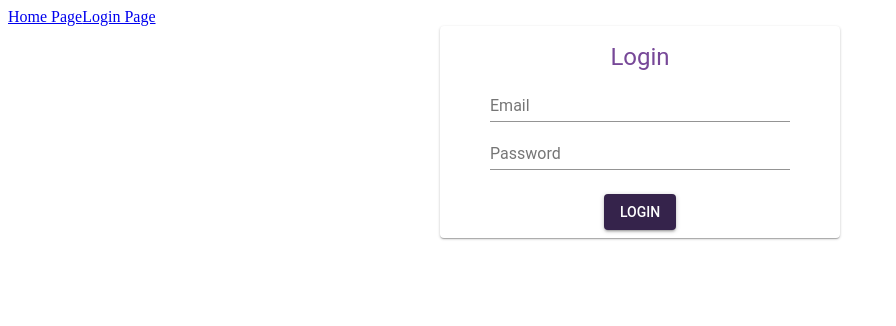
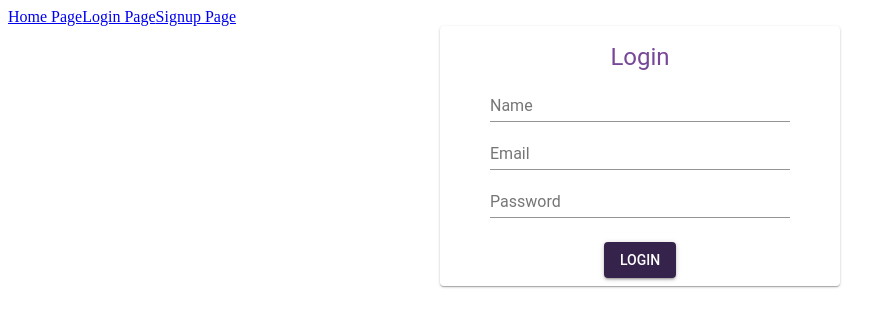
Before and after one commit to iamzee/jamians, a React app: page /signup in a window 1280 px wide. Before the commit this address led to /login. Shown: the top 326 px of the page, without its empty margins (0-896 px from the left). Built offline with nearby package versions, Linux system fonts and the light colour scheme; the HTML template or start-up script is replaced by a standard one.

Commit message:
setup signupPage

```diff
--- /dev/null
+++ b/client/actions/user.action.js
@@ -0,0 +1,25 @@
+import axios from 'axios';
+
+const signup = data => ({
+  type: 'SIGNUP',
+  data,
+});
+
+export const startSignup = user => {
+  return dispatch => {
+    axios ({
+      method: 'post',
+      url: '/api/user',
+      headers: {
+        'Content-Type': 'application/json',
+      },
+      data: JSON.stringify (user),
+    })
+      .then (({data}) => {
+        dispatch (signup (data));
+      })
+      .catch (err => {
+        console.log (err.response);
+      });
+  };
+};
--- a/client/components/Header.js
+++ b/client/components/Header.js
@@ -5,6 +5,7 @@ const Header = () => (
   <div>
     <Link to="/">Home Page</Link>
     <Link to="/login">Login Page</Link>
+    <Link to="/signup">Signup Page</Link>
   </div>
 );
 
--- /dev/null
+++ b/client/pages/SignupPage.js
@@ -0,0 +1,120 @@
+import React from 'react';
+import PropTypes from 'prop-types';
+import {connect} from 'react-redux';
+
+import Card from '@material-ui/core/Card';
+import CardContent from '@material-ui/core/CardContent';
+import Typography from '@material-ui/core/Typography';
+import TextField from '@material-ui/core/TextField';
+import CardActions from '@material-ui/core/CardActions';
+import Button from '@material-ui/core/Button';
+import {withStyles} from '@material-ui/core/styles';
+
+import {startSignup} from '../actions/user.action';
+
+const styles = theme => {
+  // console.log (theme.palette.primary.main);
+  return {
+    card: {
+      maxWidth: 400,
+      margin: 'auto',
+      textAlign: 'center',
+    },
+    title: {
+      color: theme.palette.secondary.main,
+    },
+    textField: {
+      width: 300,
+    },
+    submit: {
+      margin: 'auto',
+    },
+  };
+};
+
+class SignupPage extends React.Component {
+  state = {
+    name: '',
+    email: '',
+    password: '',
+    error: '',
+  };
+
+  onNameChange = e => {
+    const name = e.target.value;
+    this.setState (() => ({name}));
+  };
+
+  onEmailChange = e => {
+    const email = e.target.value;
+    this.setState (() => ({email}));
+  };
+
+  onPasswordChange = e => {
+    const password = e.target.value;
+    this.setState (() => ({password}));
+  };
+
+  onSubmit = e => {
+    if (!this.state.name || !this.state.email || !this.state.password) {
+      this.setState (() => ({error: 'All fields are necessary!'}));
+    } else {
+      const user = {
+        name: this.state.name,
+        email: this.state.email,
+        password: this.state.password,
+      };
+
+      this.props.dispatch (startSignup (user));
+    }
+  };
+
+  render () {
+    const {classes} = this.props;
+    return (
+      <Card className={classes.card}>
+        <CardContent>
+          <Typography className={classes.title} variant="h5">Login</Typography>
+          <TextField
+            label="Name"
+            className={classes.textField}
+            value={this.state.name}
+            onChange={this.onNameChange}
+          />
+          <br />
+          <TextField
+            label="Email"
+            className={classes.textField}
+            value={this.state.email}
+            onChange={this.onEmailChange}
+          />
+          <br />
+          <TextField
+            label="Password"
+            className={classes.textField}
+            value={this.state.password}
+            onChange={this.onPasswordChange}
+          />
+          <br />
+          {this.state.error && <Typography>{this.state.error}</Typography>}
+        </CardContent>
+        <CardActions>
+          <Button
+            variant="contained"
+            color="primary"
+            className={classes.submit}
+            onClick={this.onSubmit}
+          >
+            Login
+          </Button>
+        </CardActions>
+      </Card>
+    );
+  }
+}
+
+SignupPage.propTypes = {
+  classes: PropTypes.object.isRequired,
+};
+
+export default connect () (withStyles (styles) (SignupPage));
--- a/client/reducers/auth.reducer.js
+++ b/client/reducers/auth.reducer.js
@@ -1,6 +1,9 @@
 export default (state = {}, action) => {
   switch (action.type) {
     case 'LOGIN': {
+      return action.data;
+    }
+    case 'SIGNUP': {
       return action.data;
     }
     default: {
--- a/client/routers/MainRouter.js
+++ b/client/routers/MainRouter.js
@@ -5,12 +5,14 @@ import PrivateRouter from './PrivateRouter';
 import LoginPage from '../pages/LoginPage';
 import HomePage from '../pages/HomePage';
 import Header from '../components/Header';
+import SignupPage from '../pages/SignupPage';
 
 const MainRouter = () => (
   <BrowserRouter>
     <div>
       <Header />
       <Switch>
+        <Route path="/signup" component={SignupPage} />
         <Route path="/login" component={LoginPage} />
         <PrivateRouter path="/" component={HomePage} />
       </Switch>
```
Also changed, not shown: 1 other file (tests, documents, lock files or other folders).
